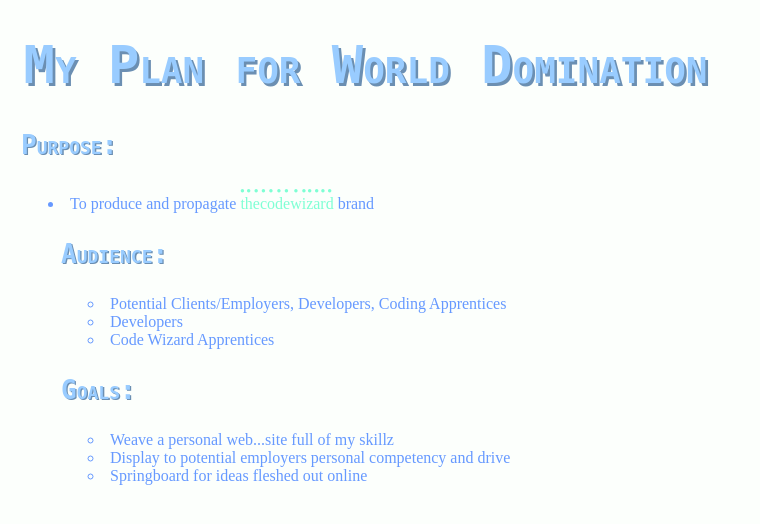
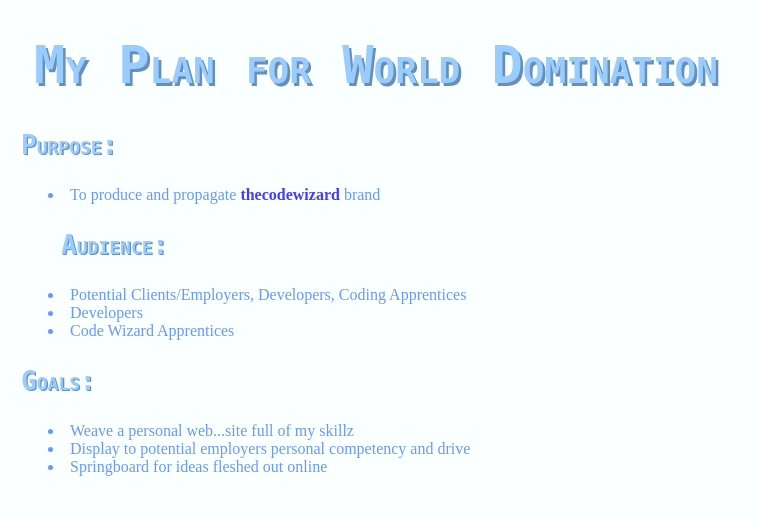
Before and after one commit to tylerwiegand/thecodewizard, a PHP site: page /documentation/milestone-1.php in a window 1280 px wide. Shown: the top 524 px of the page, without its empty margins (0-760 px from the left). Run offline with PHP 8.4, Linux system fonts and the light colour scheme.

Commit message:
Fixed background color/alpha in codewizard.css

```diff
--- a/css/codewizard.css
+++ b/css/codewizard.css
@@ -1,17 +1,17 @@
 html
 {
-	background-color: rgba(230, 255, 232, 0.11);
+	background-color: rgba(230, 255, 255, .2);
 }
 
 span.codewizard
 {
-	color: aquamarine;
-	text-emphasis-style: circle;
+	color: #433cff;
+	font-weight: bold;
 }
 
 h1
 {
-	margin-left: .3em;
+	margin-left: .5em;
 	color: #99CCFF;
 	font-size: 4em;
 	font-variant: small-caps;
--- a/documentation/milestone-1.php
+++ b/documentation/milestone-1.php
@@ -10,6 +10,7 @@
 		<ul>
 			<li>To produce and propagate <span class="codewizard">thecodewizard</span> brand</li>
 		<h3>Audience:</h3>
+		</ul>
 		<ul>
 			<li>Potential Clients/Employers, Developers, Coding Apprentices</li>
 			<li>Developers</li>
```
Lines whose indentation alone changed are shown as unchanged.
